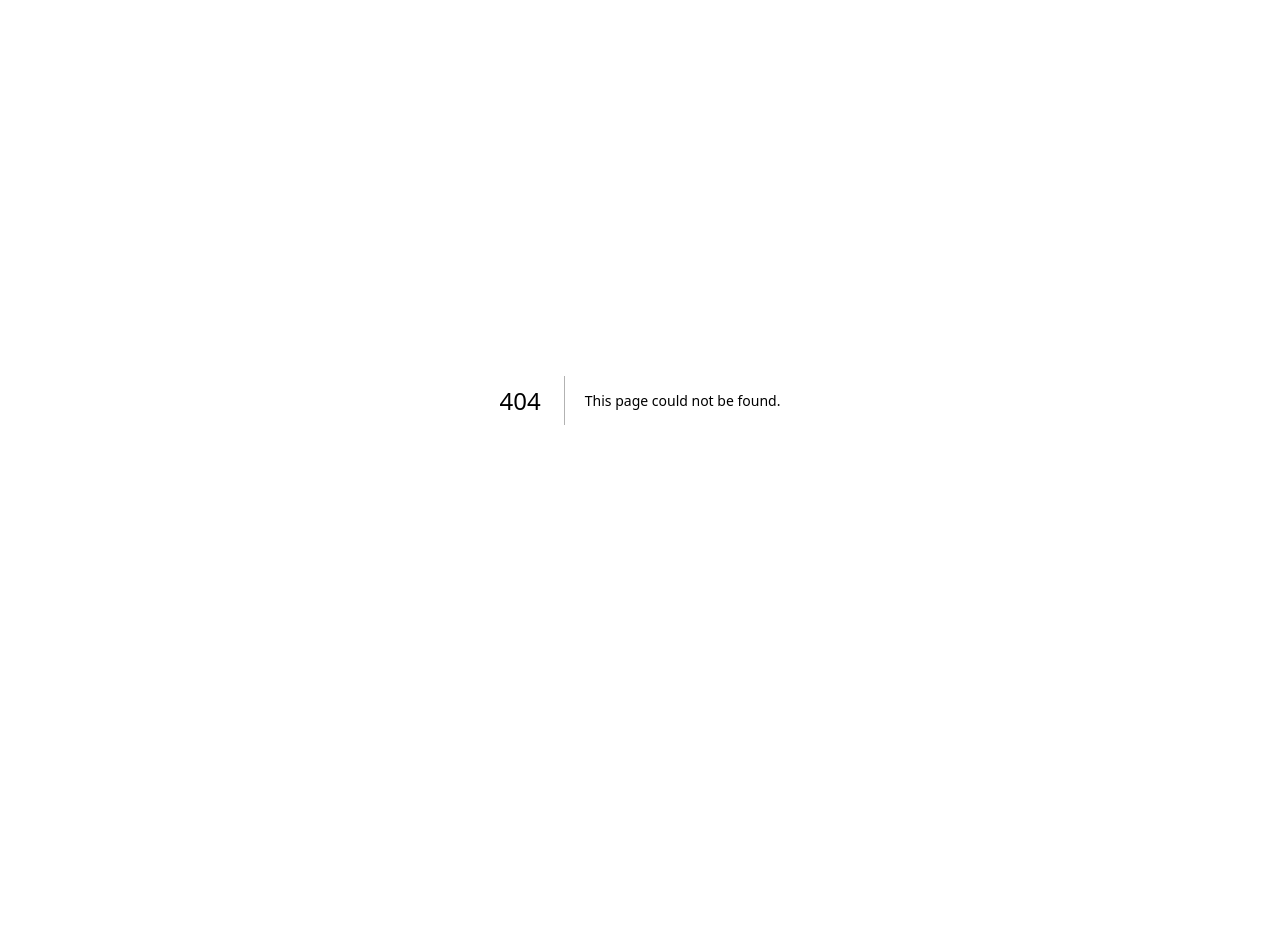
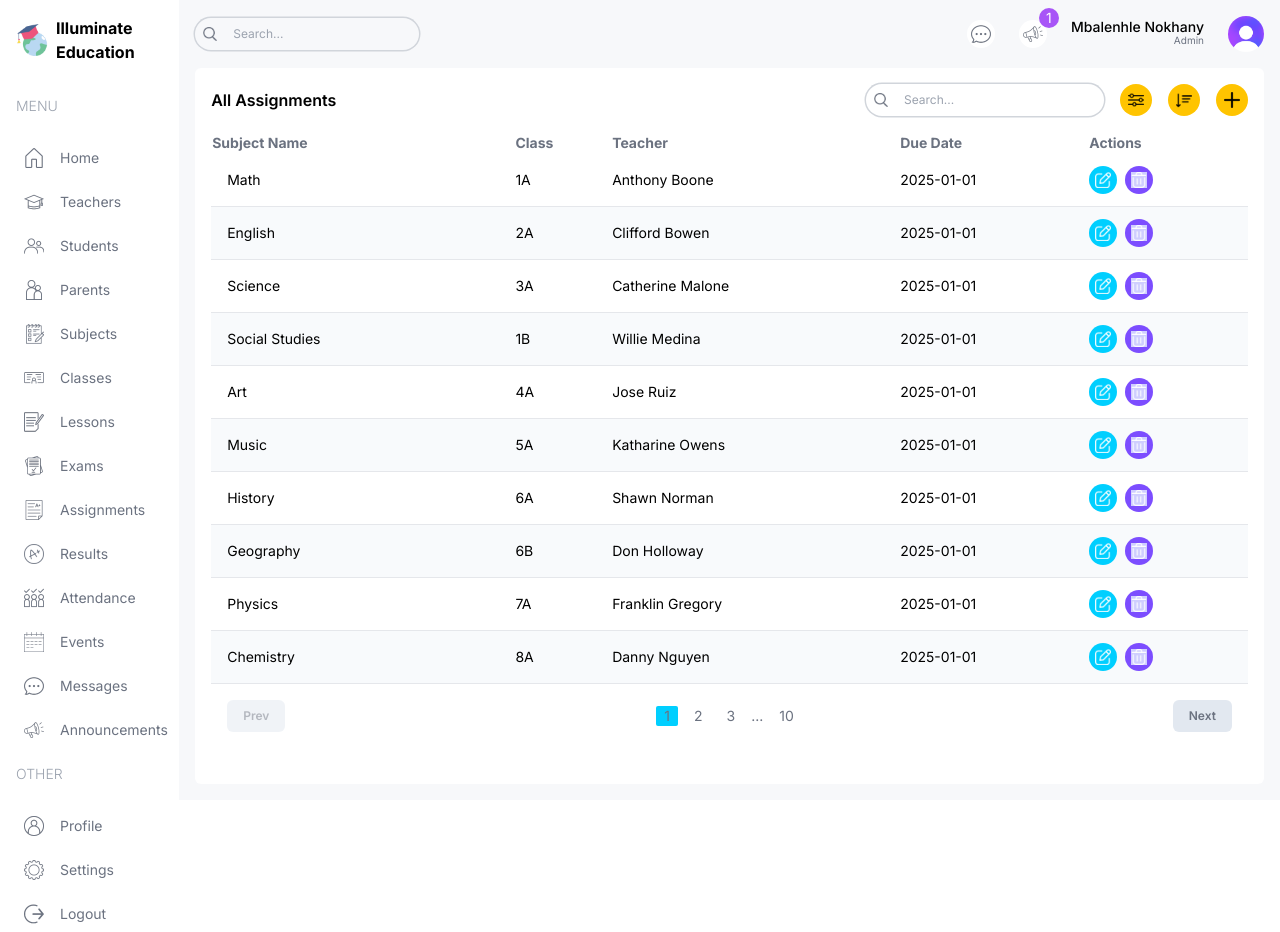
Before and after one commit to Mthize/School-Management-System, a Next.js app: page /list/assignments in a window 1280 px wide. Before the commit this address had no page. Before the commit the page ends 800 px from the top, so only its background shows below. Built offline with nearby package versions, Linux system fonts and the light colour scheme.

Commit message:
// Results, Lessons, and Assignments exams // Admin dashboard pages for managing teachers, students, and classes with searchable, paginated tables and role-based actions.

```diff
--- /dev/null
+++ b/src/app/(dashboard)/list/assignments/page.tsx
@@ -0,0 +1,101 @@
+import TableSearch from "@/components/TableSearch";
+import Image from "next/image";
+import Pagination from "@/components/Pagination";
+import Table from "@/components/Table";
+import Link from "next/link";
+import { role, assignmentsData } from "@/lib/data";
+
+type Assignment = {
+  id: number;
+  subject: string;
+  class: string;
+  grade: number;
+  teacher: string;
+  date: string;
+};
+
+const columns = [
+  {
+    header: "Subject Name",
+    accessorKey: "subject",
+  },
+  {
+    header: "Class",
+    accessorKey: "class",
+  },
+  {
+    header: "Teacher",
+    accessorKey: "teacher",
+    className: "hidden md:table-cell",
+  },
+  {
+    header: "Due Date",
+    accessorKey: "date",
+    className: "hidden md:table-cell",
+  },
+  {
+    header: "Actions",
+    accessorKey: "action",
+  },
+];
+
+const AssignmentListPage = () => {
+  const role = "admin";
+
+  const renderRow = (item: Assignment) => (
+    <tr
+      key={item.id}
+      className="border-b border-gray-200 even:bg-slate-50 text-sm hover:bg-lamaPurpleLight"
+    >
+      <td className="flex items-center gap-4 p-4">{item.subject}</td>
+      <td className="">{item.class}</td>
+      <td className="hidden md:table-cell">{item.teacher}</td>
+      <td className="hidden md:table-cell">{item.dueDate}</td>
+      <td>
+        <div className="flex items-center gap-2">
+          <Link href={`/list/teachers/${item.id}`}>
+            <button className="w-7 h-7 flex items-center justify-center rounded-full bg-lamaSky">
+              <Image src="/edit.png" alt="" width={16} height={16} />
+            </button>
+          </Link>
+          {role === "admin" && (
+            <button className="w-7 h-7 flex items-center justify-center rounded-full bg-lamaPurple">
+              <Image src="/delete.png" alt="" width={16} height={16} />
+            </button>
+          )}
+        </div>
+      </td>
+    </tr>
+  );
+
+  return (
+    <div className="bg-white p-4 rounded-md flex-1 m-4 mt-0">
+      {/* TOP */}
+      <div className="flex items-center justify-between">
+        <h1 className="hidden md:block font-semibold">All Assignments</h1>
+        <div className="flex flex-col md:flex-row items-center gap-4 w-full md:w-auto">
+          <TableSearch />
+          <div className="items-center gap-4 self-end flex">
+            <button className="w-8 h-8 flex items-center justify-center rounded-full bg-lamaYellow p-2">
+              <Image src="/filter.png" alt="Filter" width={16} height={16} />
+            </button>
+            <button className="w-8 h-8 flex items-center justify-center rounded-full bg-lamaYellow p-2">
+              <Image src="/sort.png" alt="Sort" width={16} height={16} />
+            </button>
+            {role === "admin" && (
+              <button className="w-8 h-8 flex items-center justify-center rounded-full bg-lamaYellow p-2">
+                <Image src="/plus.png" alt="Add" width={16} height={16} />
+              </button>
+            )}
+          </div>
+        </div>
+      </div>
+      {/* LIST */}
+      <Table columns={columns} renderRow={renderRow} data={assignmentsData} />
+      {/* PAGINATION */}
+      <Pagination />
+    </div>
+  );
+};
+
+export default AssignmentListPage;
--- a/src/app/(dashboard)/list/classes/page.tsx
+++ b/src/app/(dashboard)/list/classes/page.tsx
@@ -9,7 +9,7 @@ type Class = {
   id: number;
   name: string;
   capacity: number;
-  grade: number; // fixed typo: accessorKey was "grader" but type is "grade"
+  grade: number;
   supervisor: string;
 };
 
@@ -24,7 +24,7 @@ const columns = [
     className: "hidden md:table-cell",
   },
   {
-    header: "Grade", // fixed typo: was "Grader"
+    header: "Grade",
     accessorKey: "grade",
     className: "hidden md:table-cell",
   },
@@ -55,7 +55,7 @@ const ClassListPage = () => {
         <div className="flex items-center gap-2">
           <Link href={`/list/teachers/${item.id}`}>
             <button className="w-7 h-7 flex items-center justify-center rounded-full bg-lamaSky">
-              <Image src="/view.png" alt="" width={16} height={16} />
+              <Image src="/edit.png" alt="" width={16} height={16} />
             </button>
           </Link>
           {role === "admin" && (
--- /dev/null
+++ b/src/app/(dashboard)/list/exams/page.tsx
@@ -0,0 +1,102 @@
+import TableSearch from "@/components/TableSearch";
+import Image from "next/image";
+import Pagination from "@/components/Pagination";
+import Table from "@/components/Table";
+import Link from "next/link";
+import { role, examsData } from "@/lib/data";
+
+type Exma = {
+  id: number;
+  subject: string;
+  class: string;
+  grade: number;
+  teacher: string;
+  date: string;
+};
+
+const columns = [
+  {
+    header: "Subject Name",
+    accessorKey: "name",
+  },
+  {
+    header: "Class",
+    accessorKey: "class",
+  },
+  {
+    header: "Teacher",
+    accessorKey: "teacher",
+    className: "hidden md:table-cell",
+  },
+  {
+    header: "Date",
+    accessorKey: "date",
+    className: "hidden md:table-cell",
+  },
+
+  {
+    header: "Actions",
+    accessorKey: "action",
+  },
+];
+
+const ExamListPage = () => {
+  const role = "admin";
+
+  const renderRow = (item: Exam) => (
+    <tr
+      key={item.id}
+      className="border-b border-gray-200 even:bg-slate-50 text-sm hover:bg-lamaPurpleLight"
+    >
+      <td className="flex items-center gap-4 p-4">{item.subject}</td>
+      <td className="">{item.class}</td>
+      <td className="hidden md:table-cell">{item.teacher}</td>
+      <td className="hidden md:table-cell">{item.date}</td>
+      <td>
+        <div className="flex items-center gap-2">
+          <Link href={`/list/teachers/${item.id}`}>
+            <button className="w-7 h-7 flex items-center justify-center rounded-full bg-lamaSky">
+              <Image src="/edit.png" alt="" width={16} height={16} />
+            </button>
+          </Link>
+          {role === "admin" && (
+            <button className="w-7 h-7 flex items-center justify-center rounded-full bg-lamaPurple">
+              <Image src="/delete.png" alt="" width={16} height={16} />
+            </button>
+          )}
+        </div>
+      </td>
+    </tr>
+  );
+
+  return (
+    <div className="bg-white p-4 rounded-md flex-1 m-4 mt-0">
+      {/* TOP */}
+      <div className="flex items-center justify-between">
+        <h1 className="hidden md:block font-semibold">All Exams</h1>
+        <div className="flex flex-col md:flex-row items-center gap-4 w-full md:w-auto">
+          <TableSearch />
+          <div className="items-center gap-4 self-end flex">
+            <button className="w-8 h-8 flex items-center justify-center rounded-full bg-lamaYellow p-2">
+              <Image src="/filter.png" alt="Filter" width={16} height={16} />
+            </button>
+            <button className="w-8 h-8 flex items-center justify-center rounded-full bg-lamaYellow p-2">
+              <Image src="/sort.png" alt="Sort" width={16} height={16} />
+            </button>
+            {role === "admin" && (
+              <button className="w-8 h-8 flex items-center justify-center rounded-full bg-lamaYellow p-2">
+                <Image src="/plus.png" alt="Add" width={16} height={16} />
+              </button>
+            )}
+          </div>
+        </div>
+      </div>
+      {/* LIST */}
+      <Table columns={columns} renderRow={renderRow} data={examsData} />
+      {/* PAGINATION */}
+      <Pagination />
+    </div>
+  );
+};
+
+export default ExamListPage;
--- /dev/null
+++ b/src/app/(dashboard)/list/lessons/page.tsx
@@ -0,0 +1,94 @@
+import TableSearch from "@/components/TableSearch";
+import Image from "next/image";
+import Pagination from "@/components/Pagination";
+import Table from "@/components/Table";
+import Link from "next/link";
+import { role, lessonsData } from "@/lib/data";
+
+type Lesson = {
+  id: number;
+  subject: string;
+  class: string;
+  grade: number;
+  teacher: string;
+};
+
+const columns = [
+  {
+    header: "Subject Name",
+    accessorKey: "name",
+  },
+  {
+    header: "Class",
+    accessorKey: "class",
+  },
+  {
+    header: "Teacher",
+    accessorKey: "teacher",
+    className: "hidden md:table-cell",
+  },
+  {
+    header: "Actions",
+    accessorKey: "action",
+  },
+];
+
+const LessonListPage = () => {
+  const role = "admin";
+
+  const renderRow = (item: Lesson) => (
+    <tr
+      key={item.id}
+      className="border-b border-gray-200 even:bg-slate-50 text-sm hover:bg-lamaPurpleLight"
+    >
+      <td className="flex items-center gap-4 p-4">{item.subject}</td>
+      <td className="">{item.class}</td>
+      <td className="hidden md:table-cell">{item.teacher}</td>
+      <td>
+        <div className="flex items-center gap-2">
+          <Link href={`/list/teachers/${item.id}`}>
+            <button className="w-7 h-7 flex items-center justify-center rounded-full bg-lamaSky">
+              <Image src="/edit.png" alt="" width={16} height={16} />
+            </button>
+          </Link>
+          {role === "admin" && (
+            <button className="w-7 h-7 flex items-center justify-center rounded-full bg-lamaPurple">
+              <Image src="/delete.png" alt="" width={16} height={16} />
+            </button>
+          )}
+        </div>
+      </td>
+    </tr>
+  );
+
+  return (
+    <div className="bg-white p-4 rounded-md flex-1 m-4 mt-0">
+      {/* TOP */}
+      <div className="flex items-center justify-between">
+        <h1 className="hidden md:block font-semibold">All Lessons</h1>
+        <div className="flex flex-col md:flex-row items-center gap-4 w-full md:w-auto">
+          <TableSearch />
+          <div className="items-center gap-4 self-end flex">
+            <button className="w-8 h-8 flex items-center justify-center rounded-full bg-lamaYellow p-2">
+              <Image src="/filter.png" alt="Filter" width={16} height={16} />
+            </button>
+            <button className="w-8 h-8 flex items-center justify-center rounded-full bg-lamaYellow p-2">
+              <Image src="/sort.png" alt="Sort" width={16} height={16} />
+            </button>
+            {role === "admin" && (
+              <button className="w-8 h-8 flex items-center justify-center rounded-full bg-lamaYellow p-2">
+                <Image src="/plus.png" alt="Add" width={16} height={16} />
+              </button>
+            )}
+          </div>
+        </div>
+      </div>
+      {/* LIST */}
+      <Table columns={columns} renderRow={renderRow} data={lessonsData} />
+      {/* PAGINATION */}
+      <Pagination />
+    </div>
+  );
+};
+
+export default LessonListPage;
--- a/src/app/(dashboard)/list/parents/page.tsx
+++ b/src/app/(dashboard)/list/parents/page.tsx
@@ -61,7 +61,7 @@ const ParentListPage = () => {
         <div className="flex items-center gap-2">
           <Link href={`/list/teachers/${item.id}`}>
             <button className="w-7 h-7 flex items-center justify-center rounded-full bg-lamaSky">
-              <Image src="/view.png" alt="" width={16} height={16} />
+              <Image src="/edit.png" alt="" width={16} height={16} />
             </button>
           </Link>
           {role === "admin" && (
--- a/src/app/(dashboard)/list/students/page.tsx
+++ b/src/app/(dashboard)/list/students/page.tsx
@@ -69,7 +69,7 @@ const StudentListPage = () => {
           <p className="text-xs text-gray-500">{item.class}</p>
         </div>
       </td>
-      <td className="hidden md:table-cell">{item.studentid}</td>
+      <td className="hidden md:table-cell">{item.studentId}</td>
       <td className="hidden md:table-cell">{item.grade}</td>
       <td className="hidden md:table-cell">{item.phone}</td>
       <td className="hidden md:table-cell">{item.address}</td>
--- a/src/app/(dashboard)/list/subjects/page.tsx
+++ b/src/app/(dashboard)/list/subjects/page.tsx
@@ -44,7 +44,7 @@ const SubjectListPage = () => {
         <div className="flex items-center gap-2">
           <Link href={`/list/teachers/${item.id}`}>
             <button className="w-7 h-7 flex items-center justify-center rounded-full bg-lamaSky">
-              <Image src="/view.png" alt="" width={16} height={16} />
+              <Image src="/edit.png" alt="" width={16} height={16} />
             </button>
           </Link>
           {role === "admin" && (
```
Also changed, not shown: src/app/(dashboard)/list/results/page.tsx (added).
